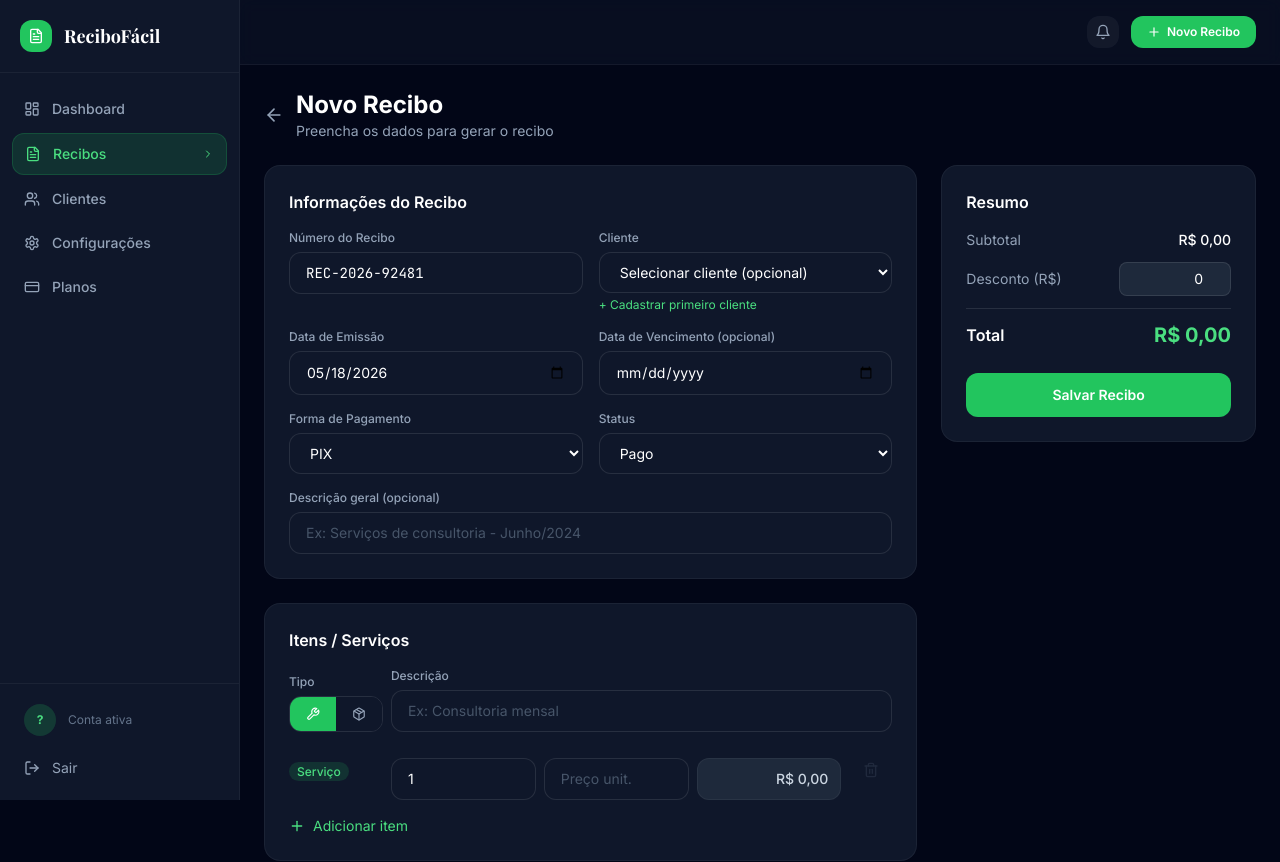
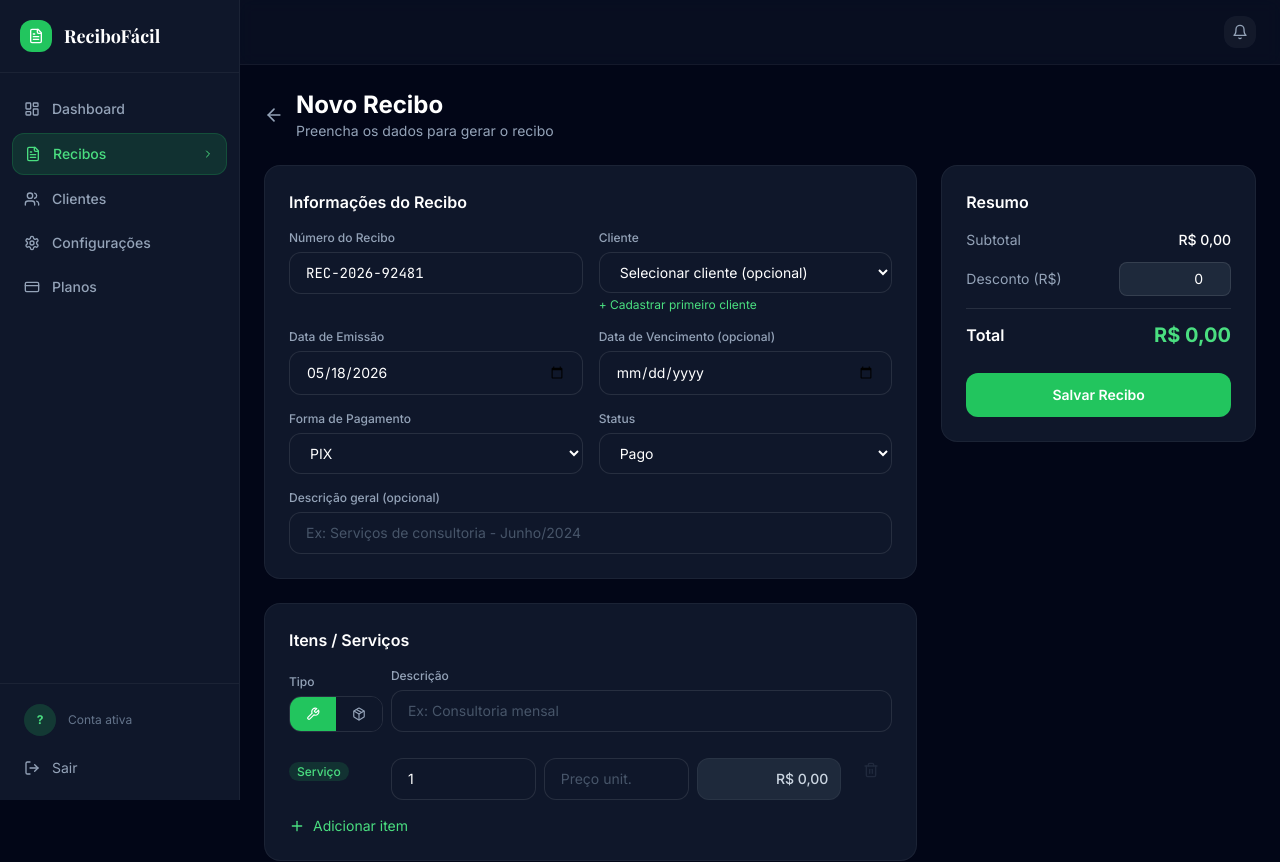
Before and after one commit to hleonardo19832/reciboss, a Next.js app: page /receipts/new in a window 1280 px wide. Shown: the top 862 px of the page. Built offline with nearby package versions, Linux system fonts and the light colour scheme; a web font is replaced by a local one.

Commit message:
recibos-saas12

```diff
--- a/src/app/(app)/layout.tsx
+++ b/src/app/(app)/layout.tsx
@@ -1,6 +1,5 @@
 import { Sidebar } from '@/components/ui/Sidebar'
-import Link from 'next/link'
-import { Plus, Bell } from 'lucide-react'
+import { Bell } from 'lucide-react'
 
 export default function AppLayout({ children }: { children: React.ReactNode }) {
   return (
@@ -8,15 +7,9 @@ export default function AppLayout({ children }: { children: React.ReactNode }) {
       <Sidebar />
       <main className="flex-1 lg:ml-60 flex flex-col min-h-screen">
         <header className="bg-slate-900/50 backdrop-blur border-b border-white/5 pl-16 pr-6 lg:px-6 py-4 flex items-center justify-end sticky top-0 z-10">
-          <div className="flex items-center gap-3">
-            <button className="w-8 h-8 rounded-xl bg-white/5 hover:bg-white/10 flex items-center justify-center text-slate-400 hover:text-white transition-colors">
-              <Bell className="w-4 h-4" />
-            </button>
-            <Link href="/receipts/new" className="bg-brand-500 hover:bg-brand-400 text-white text-xs font-semibold px-4 py-2 rounded-xl transition-all hover:shadow-lg hover:shadow-brand-500/25 flex items-center gap-1.5">
-              <Plus className="w-3.5 h-3.5" />
-              Novo Recibo
-            </Link>
-          </div>
+          <button className="w-8 h-8 rounded-xl bg-white/5 hover:bg-white/10 flex items-center justify-center text-slate-400 hover:text-white transition-colors">
+            <Bell className="w-4 h-4" />
+          </button>
         </header>
         <div className="flex-1 p-6">
           {children}
--- a/src/app/layout.tsx
+++ b/src/app/layout.tsx
@@ -21,6 +21,11 @@ export const metadata: Metadata = {
   title: 'ReciboFácil — Gerador de Recibos Profissionais',
   description: 'Crie recibos profissionais em segundos. Gerencie seus clientes e acompanhe seus pagamentos com facilidade.',
   keywords: 'recibo, gerador de recibo, nota de pagamento, recibo online, gestão financeira',
+  icons: {
+    icon: '/favicon.svg',
+    shortcut: '/favicon.svg',
+    apple: '/favicon.svg',
+  },
 }
 
 export default function RootLayout({
```
Also changed, not shown: public/favicon.svg (added).
